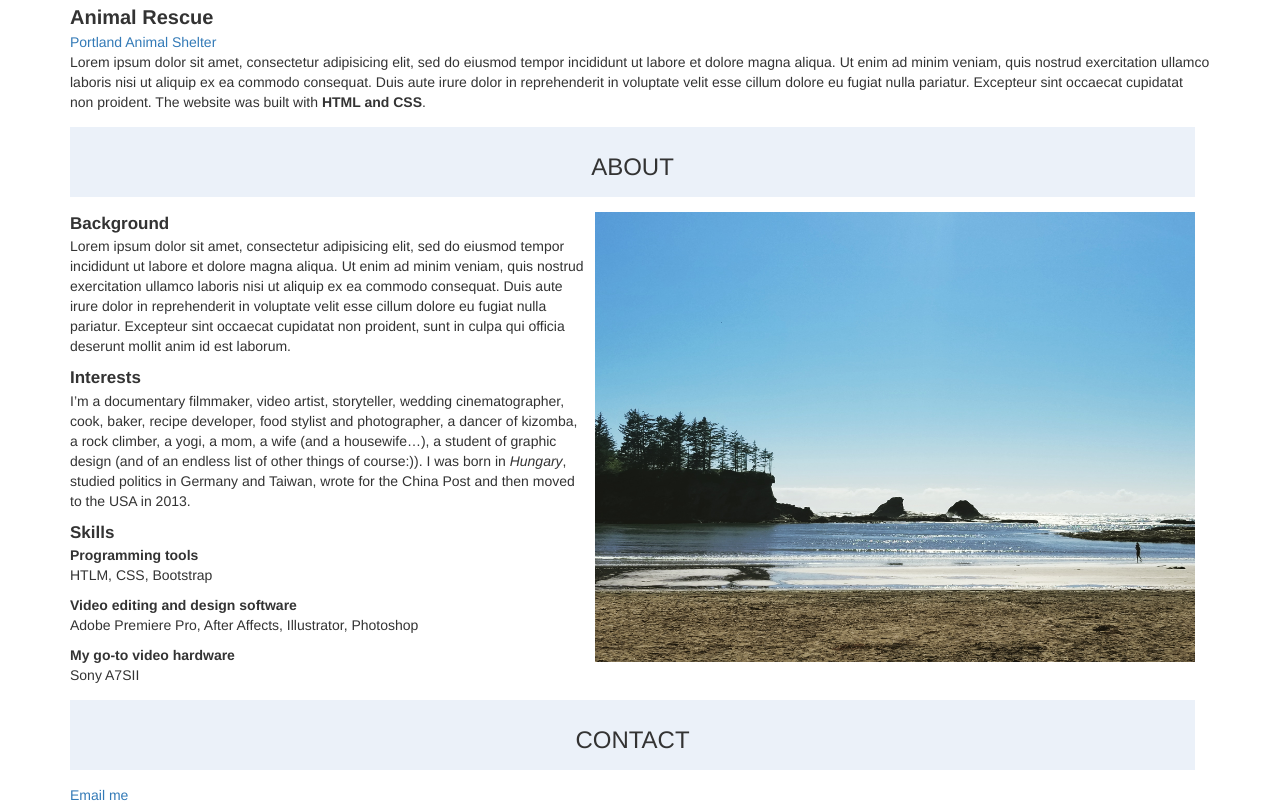
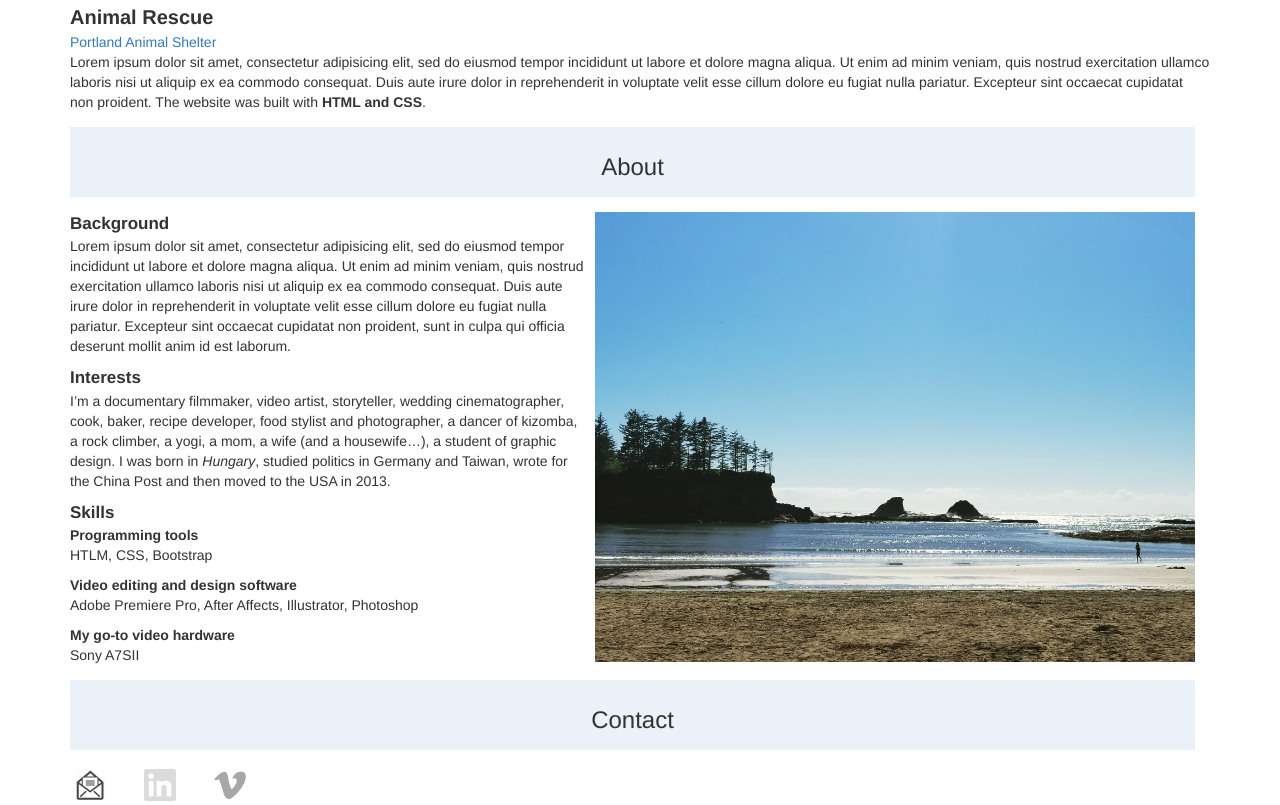
Before and after one commit to zsuzsannamangu/portfolio, a plain HTML site: page index.html in a window 1280 px wide. Shown: the part 427-1232 px from the top of the page. Drawn offline with Linux system fonts and the light colour scheme.

Commit message:
add contact icons and links to them

```diff
--- a/css/styles.css
+++ b/css/styles.css
@@ -19,7 +19,7 @@ h2 {
   font-weight: bolder;
 }
 
-img {
+.about img {
   float: right;
   margin-left: 10px;
   margin-right: 15px;
@@ -49,3 +49,11 @@ ol {
 .aboutelements {
   font-size: 17px;
 }
+
+.column {
+  width: 70px;
+  float: left;
+  margin-left: 0px;
+  border: 2px;
+  padding: 4px;
+}
--- a/index.html
+++ b/index.html
@@ -11,7 +11,7 @@
       <h1>Zsuzsanna Mangu</h1>
       <h2>Programmer</h2>
       <div class="projectbox">
-        <h3>PROJECTS</h3>
+        <h3>Projects</h3>
       </div>
         <div class="projectlist">
           <ol>
@@ -27,7 +27,7 @@
           </ol>
         </div>
       <div class="projectbox">
-        <h3>ABOUT</h3>
+        <h3>About</h3>
       </div>
         <div class="about">
           <img src="img/ZsuzsannaMangu.jpg" alt="Zsuzsanna Mangu" width="600px" height="450px">
@@ -35,7 +35,7 @@
             <li><span class="aboutelements">Background</span></li>
             <p>Lorem ipsum dolor sit amet, consectetur adipisicing elit, sed do eiusmod tempor incididunt ut labore et dolore magna aliqua. Ut enim ad minim veniam, quis nostrud exercitation ullamco laboris nisi ut aliquip ex ea commodo consequat. Duis aute irure dolor in reprehenderit in voluptate velit esse cillum dolore eu fugiat nulla pariatur. Excepteur sint occaecat cupidatat non proident, sunt in culpa qui officia deserunt mollit anim id est laborum.</p>
             <li><span class="aboutelements">Interests</span></li>
-            <p>I’m a documentary filmmaker, video artist, storyteller, wedding cinematographer, cook, baker, recipe developer, food stylist and photographer, a dancer of kizomba, a rock climber, a yogi, a mom, a wife (and a housewife…), a student of graphic design (and of an endless list of other things of course:)). I was born in <em>Hungary</em>, studied politics in Germany and Taiwan, wrote for the China Post and then moved to the USA in 2013. </p>
+            <p>I’m a documentary filmmaker, video artist, storyteller, wedding cinematographer, cook, baker, recipe developer, food stylist and photographer, a dancer of kizomba, a rock climber, a yogi, a mom, a wife (and a housewife…), a student of graphic design. I was born in <em>Hungary</em>, studied politics in Germany and Taiwan, wrote for the China Post and then moved to the USA in 2013. </p>
             <li><span class="aboutelements">Skills</span></li>
               <ul>
                 <li>Programming tools</li>
@@ -48,9 +48,20 @@
           </ul>
         </div>
       <div class="projectbox">
-        <h3>CONTACT</h3>
+        <h3>Contact</h3>
       </div>
-        <a href="mailto:zsuzsannamangu@gmail.com">Email me</a>
+      <div class="column">
+        <a href="mailto:zsuzsannamangu@gmail.com">
+          <img src="img/email.png" alt="Email icon" style="width:32px;height:32px;border:3px;"></a>
+      </div>
+      <div class="column">
+        <a href="https://www.linkedin.com/in/zsuzsannamangu/">
+          <img src="img/linkedin.png" alt="Linkedin icon" style="width:32px;height:32px;border:3px;"></a>
+      </div>
+      <div class="column">
+        <a href="https://vimeo.com/zsuzsannamangu">
+          <img src="img/vimeo.png" alt="Vimeo icon" style="width:32px;height:32px;border:3px;"></a>
+      </div>
     </div>
   </body>
 </html>
```
Also changed, not shown: img/email.png (added), img/linkedin.png (added), img/vimeo.png (added).
